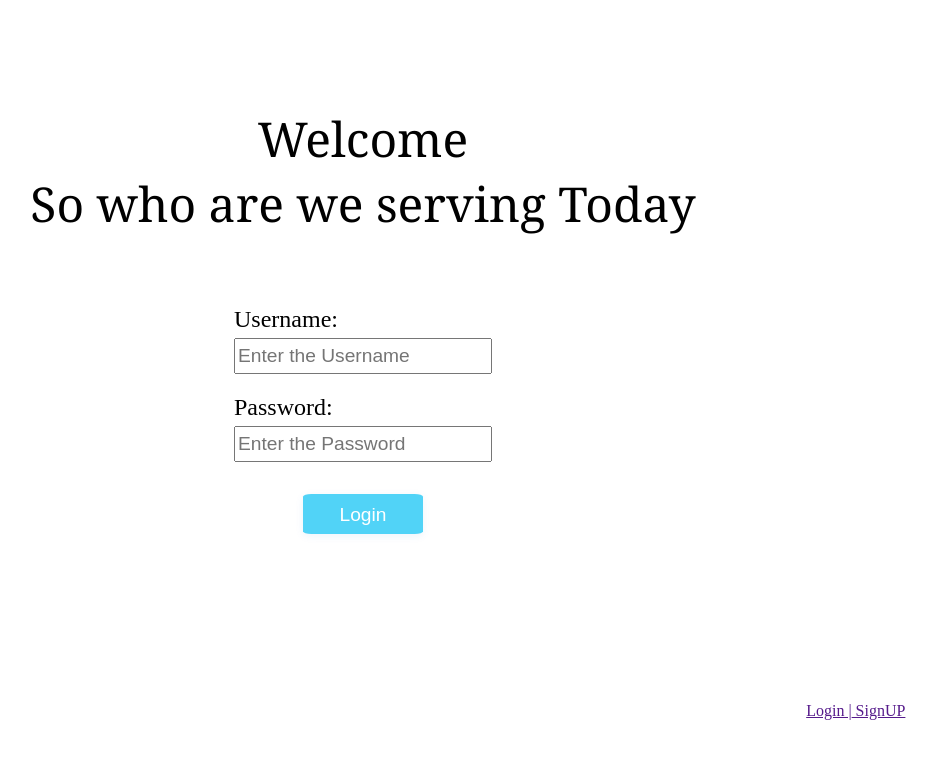
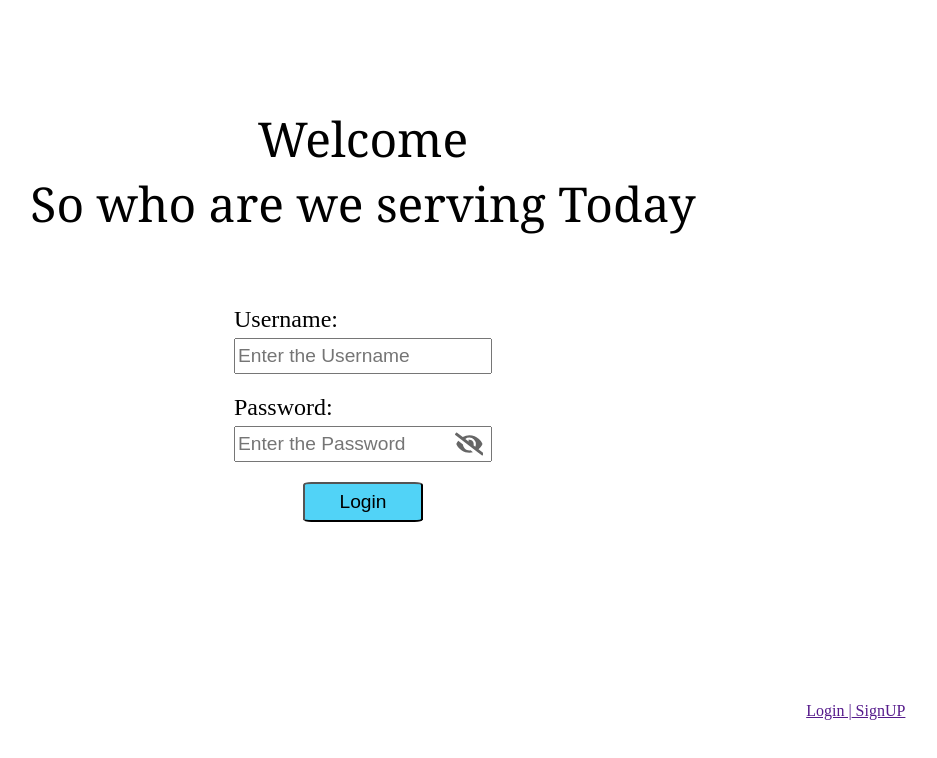
Before and after one commit to Krish6190/Workit, a Next.js app: page / in a window 1280 px wide. Shown: the top 758 px of the page, without its empty margins (285-1222 px from the left). Built offline with nearby package versions, Linux system fonts and the light colour scheme.

Commit message:
Added show password

```diff
--- a/app/Authenticate.tsx
+++ b/app/Authenticate.tsx
@@ -1,11 +1,13 @@
 "use client"
 import { useRouter } from "next/navigation";
 import { useState } from "react";
+import { FaEye, FaEyeSlash } from "react-icons/fa";
 
 export default function Authentication() {
     let [username, SetUsername] = useState("");
     let [password, SetPassword] = useState("");
     let [error,SetError] = useState("");
+    let[showPassword,SetShowPassword] = useState(false);
     let router=useRouter();
     async function handleSubmit(e: React.FormEvent<HTMLFormElement>) {
         e.preventDefault();
@@ -33,11 +35,14 @@ export default function Authentication() {
             </div>
             <div className="loginCred">Password:
             <input
-                type="password"
+                type={showPassword ? "text":"password"}
                 value={password}
                 onChange={e => SetPassword(e.target.value)}
                 placeholder="Enter the Password"
             />
+            <button onClick={()=>SetShowPassword(v=>!v)} type="button" className="eye">
+                {showPassword==true ? <FaEye/> : <FaEyeSlash/>}
+            </button>
             {error && <p className="error">{error}</p>}
             </div>
             <button type="submit" id="loginButton">Login</button>
--- a/app/globals.css
+++ b/app/globals.css
@@ -63,7 +63,7 @@
   border: 1.5px solid #1976d2;
 }
 
-button {
+#regButton {
   position: relative;
   justify-items: end;
   margin-top: 12px;
@@ -78,7 +78,7 @@ button {
   box-shadow: 0 2px 8px rgba(25, 118, 210, 0.08);
 }
 
-button:hover {
+#regButton:hover {
   background: #1565c0;
 }
 
@@ -129,7 +129,7 @@ button:hover {
   color: rgb(64, 64, 64)
 }
 
-.auth-bar button{
+.auth-bar #loginButton{
   background-color: rgb(81, 211, 247);
   height: 40px;
   width: 120px;
@@ -137,14 +137,15 @@ button:hover {
   border-radius: 7%;
 }
 
-.auth-bar button:hover{
+.auth-bar #loginButton:hover{
   background-color: rgb(81, 194, 247);
 }
-.auth-bar button:active{
+.auth-bar #loginButton:active{
   transform:translateY(1px);
 }
 
 .loginCred{
+  position: relative;
   display: flex;
   flex-direction: column;
   gap: 5px;
@@ -167,6 +168,24 @@ button:hover {
 }
 
 #registerFrom{
-  font-size: 1.2em;
+  font-size: 1.3em;
   gap: 10px;
 }
+
+.eye{
+  position: absolute;
+  right: 0.3em;
+  top: 74%;
+  transform: translateY(-50%);
+  background: none;
+  border: none;
+  padding: 0;
+  margin: 0;
+  cursor: pointer;
+  color: #666666;
+  font-size: 1.2em;
+  line-height: 1;
+  display: flex;
+  align-items: center;
+  justify-content: center;
+}
--- a/app/page.tsx
+++ b/app/page.tsx
@@ -2,6 +2,8 @@
 /*
 TO DO :
 Update CSS for calculator
+Add a feature to accept strong password
+Add a home page
 */
 import Authentication from "./Authenticate";
 import Register from "./register";
--- a/app/register.tsx
+++ b/app/register.tsx
@@ -1,6 +1,7 @@
 "use client";
 
 import { useState } from "react";
+import { FaEye,FaEyeSlash } from "react-icons/fa";
 
 type RegisterProp={
     onRegisterSuccess: ()=>void;
@@ -11,6 +12,7 @@ export default function Register({onRegisterSuccess }:RegisterProp) {
   const [confirm, setConfirm] = useState("");
   const [error, setError] = useState("");
   const [success, setSuccess] = useState("");
+  const [showPassword, setShowPassword] = useState(false);
 
   async function handleSubmit(e:React.FormEvent<HTMLFormElement>) {
     e.preventDefault();
@@ -57,11 +59,14 @@ export default function Register({onRegisterSuccess }:RegisterProp) {
       <div className="loginCred">
         Password:
         <input
-          type="password"
+          type={!showPassword?"password":"text"}
           value={password}
           onChange={e => setPassword(e.target.value)}
           placeholder="Enter the Password"
         />
+        <button onClick={()=>setShowPassword(v=>!v)} type="button" className="eye">
+          {showPassword==true?<FaEye/>:<FaEyeSlash/>}
+        </button>
       </div>
       <div className="loginCred">
         Confirm Password:
@@ -74,7 +79,7 @@ export default function Register({onRegisterSuccess }:RegisterProp) {
       </div>
       {error && <p className="error">{error}</p>}
       {success && <p className="success">{success}</p>}
-      <button type="submit">Register</button>
+      <button type="submit" id="regButton">Register</button>
     </form>
   );
 }
--- a/package.json
+++ b/package.json
@@ -15,6 +15,7 @@
     "prisma": "^6.11.0",
     "react": "^19.0.0",
     "react-dom": "^19.0.0",
+    "react-icons": "^5.5.0",
     "sqlite3": "^5.1.7"
   },
   "devDependencies": {
```
Also changed, not shown: app/home/page.tsx (added, +9 -0 lines), 1 other file (tests, documents, lock files or other folders).
